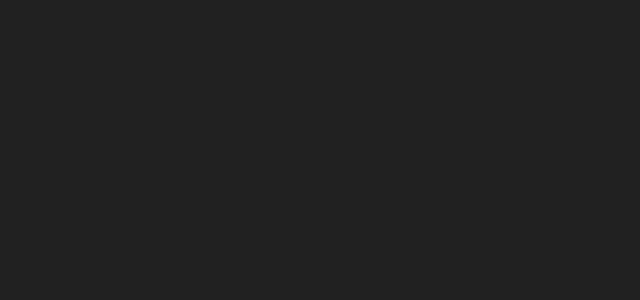
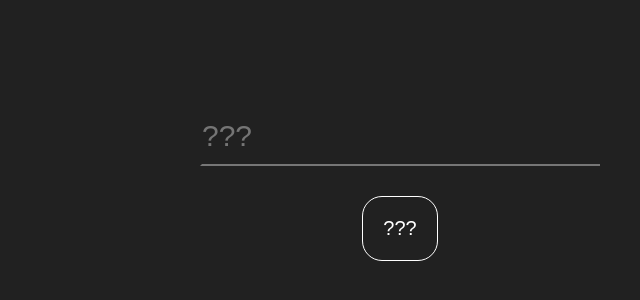
Before and after one commit to CaioFiszuk/do-not-click-me, a React (Vite) app: page /page3 in a window 1280 px wide. Before the commit this address had no page. Shown: the part 194-494 px from the top of the page, without its empty margins (240-880 px from the left). Built offline with nearby package versions, Linux system fonts and the light colour scheme.

Commit message:
Cria a lógica do terceiro círculo

```diff
--- a/src/components/App.jsx
+++ b/src/components/App.jsx
@@ -14,7 +14,9 @@
           <Link to={'/page2'}>
             <div className="circle">  </div>
           </Link>
-          <div className="circle">  </div>
+          <Link to={'/page3'}>
+            <div className="circle">  </div>
+          </Link>
         </div>
         <div className="tier">
           <div className="circle">  </div>
--- /dev/null
+++ b/src/components/CircleThree.jsx
@@ -0,0 +1,23 @@
+import { useRef, useState } from "react";
+
+function CircleThree() {
+  const [message, setMessage] = useState("");
+  const repeatInput = useRef(null);
+
+  const handleButton = () => {
+    setTimeout(()=>{
+       setMessage(repeatInput.current.value);
+       repeatInput.current.value = "";
+    }, 2000);
+  }
+
+  return (
+    <div className="circleThree">
+        {message && <marquee className="temporaryMessage">{message}</marquee>}
+        <input type="text" className="repeatInput" placeholder="???" ref={repeatInput}/>
+        <button className="echo-button" onClick={handleButton}>???</button>
+    </div>
+  );
+}
+
+export default CircleThree;
--- a/src/components/CircleTwo.jsx
+++ b/src/components/CircleTwo.jsx
@@ -88,6 +88,7 @@
       window.removeEventListener('mousemove', handleMouseMove);
       canvas.removeEventListener('click', handleEyeClick);
       clearInterval(blinkInterval);
+      backgroundSound.pause();
     };
   }, []);
 
--- a/src/index.css
+++ b/src/index.css
@@ -1,5 +1,6 @@
 @import url('./styles/App.css');
 @import url('./styles/CircleOne.css');
+@import url('./styles/CircleThree.css');
 
 * {
   margin: 0;
--- a/src/routes/routes.jsx
+++ b/src/routes/routes.jsx
@@ -2,6 +2,7 @@
 import App from '../components/App.jsx';
 import CircleOne from '../components/CircleOne';
 import CircleTwo from '../components/CircleTwo.jsx';
+import CircleThree from '../components/CircleThree.jsx';
 
 export function AppRoutes(){
     return(
@@ -9,6 +10,7 @@
             <Route path='/' element={<App />}/>
             <Route path='/page1' element={<CircleOne />}/>
             <Route path='/page2' element={<CircleTwo />}/>
+            <Route path='/page3' element={<CircleThree />}/>
         </Routes>
     );
 }
--- /dev/null
+++ b/src/styles/CircleThree.css
@@ -0,0 +1,51 @@
+.circleThree {
+    display: flex;
+    flex-direction: column;
+    align-items: center;
+}
+
+.repeatInput {
+   height: 60px;
+   width: 400px;
+   border-right: white;
+   background-color: transparent;
+   color: white;
+   font-size: 30px;
+   margin-top: 300px;
+   margin-bottom: 30px;
+}
+
+.repeatInput:focus {
+  outline: none;
+  border-right: white;
+  background-color: transparent;
+  color: white;
+}
+
+.temporaryMessage {
+    color: white;
+    font-size: 40px;
+    font-family: sans-serif;
+    animation: fade 3s ease infinite;
+    position: absolute;
+}
+
+.echo-button {
+  border: 1px solid white;
+  border-radius: 20px;
+  background-color: transparent;
+  color: white;
+  padding: 20px;
+  font-size: 20px;
+  cursor: pointer;
+}
+
+.echo-button:hover {
+  border: 1px solid gray;
+  color: gray;
+}
+
+@keyframes fade {
+  0% { opacity: 1; }
+  100% { opacity: 0; }
+}
```
